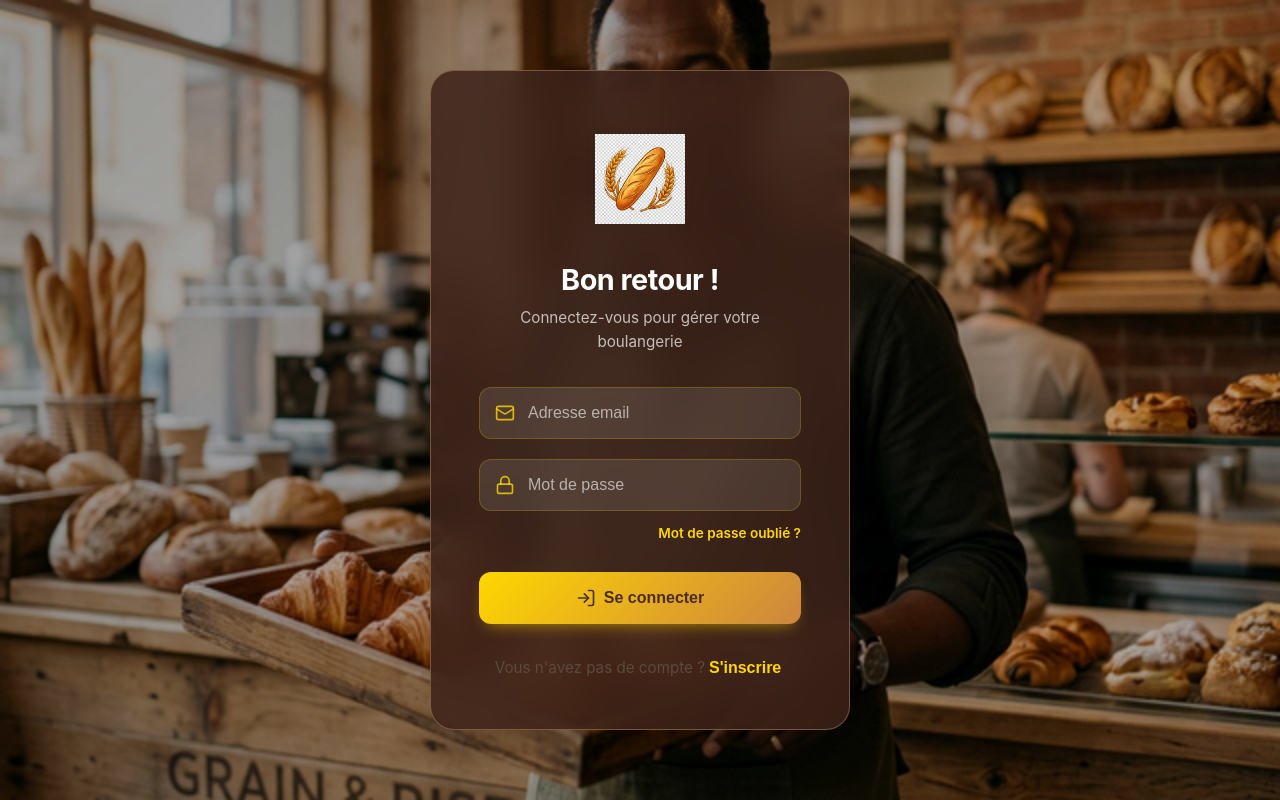
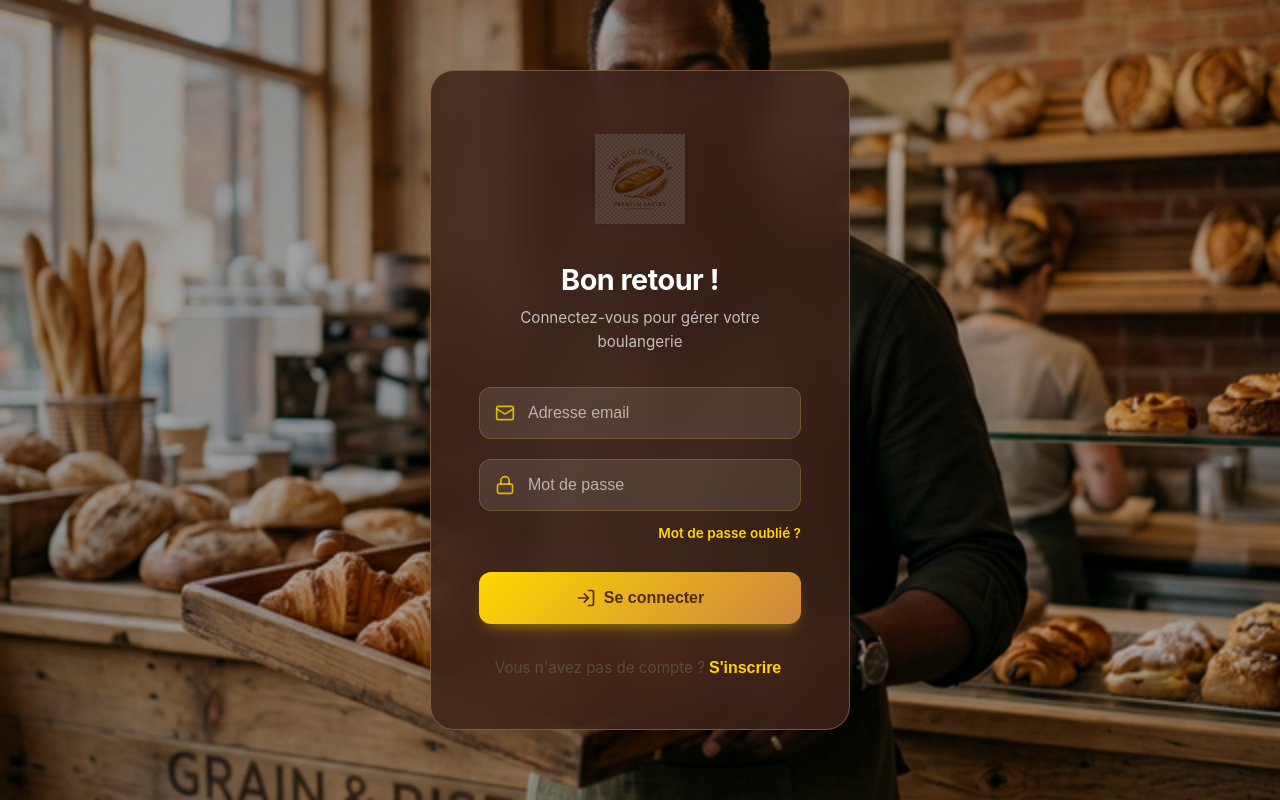
Before and after one commit to syllamohamedmhd99-bot/Pain-quotidien, a React (Vite) app: page /auth in a window 1280 px wide. Built offline with nearby package versions, Linux system fonts and the light colour scheme.

Commit message:
feat: enforce absolute logo transparency with new asset and blend mode

```diff
--- a/src/components/WheatLogo.css
+++ b/src/components/WheatLogo.css
@@ -7,7 +7,8 @@
 
 .site-logo-img {
     display: block;
-    /* mix-blend-mode: multiply; Only if we had a white background, but we have transparency now */
+    mix-blend-mode: multiply;
+    /* Failsafe: makes white background transparent on light surfaces */
     filter: drop-shadow(0 2px 4px rgba(45, 36, 29, 0.1));
     transition: var(--transition-smooth);
 }
```
Also changed, not shown: src/assets/logo.png.
